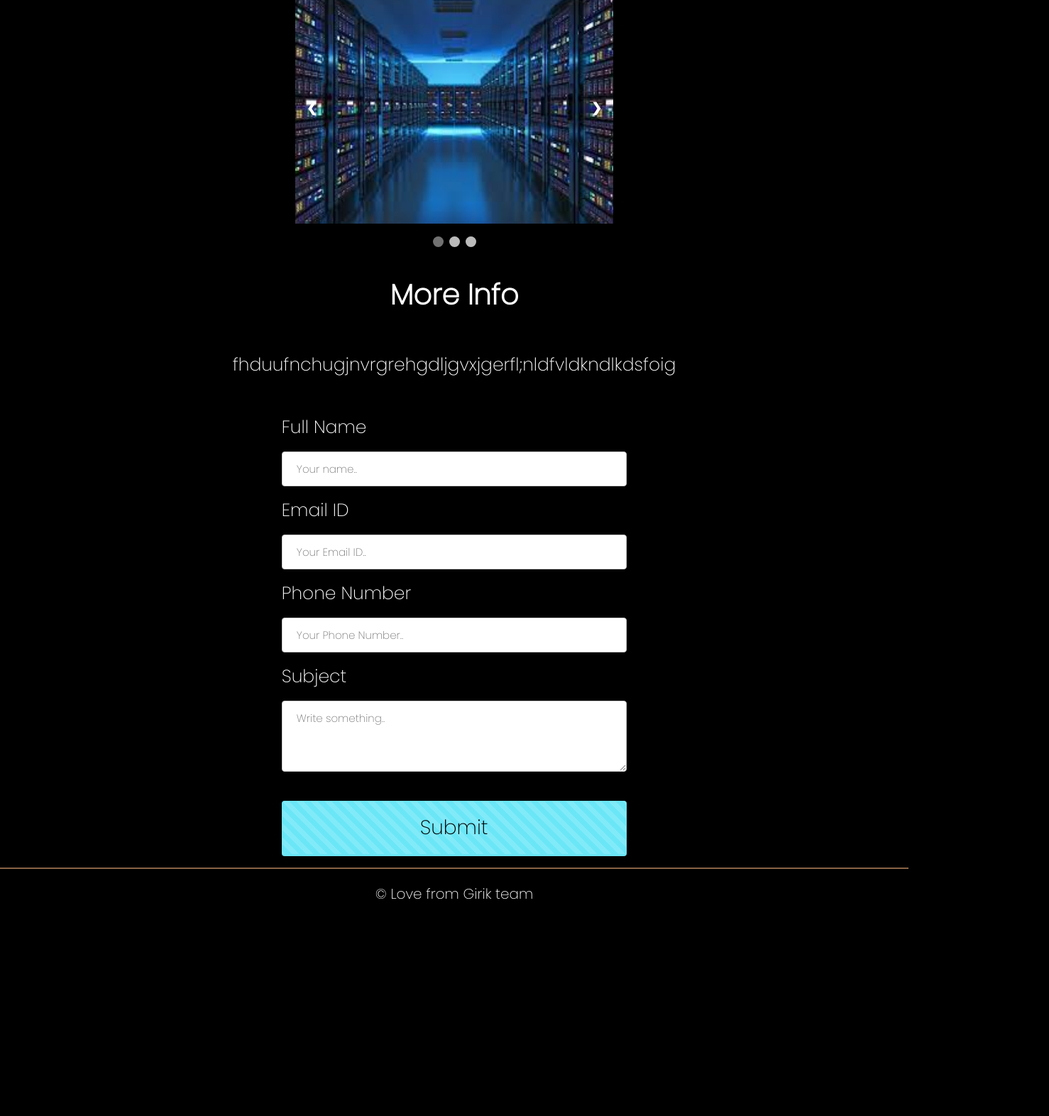
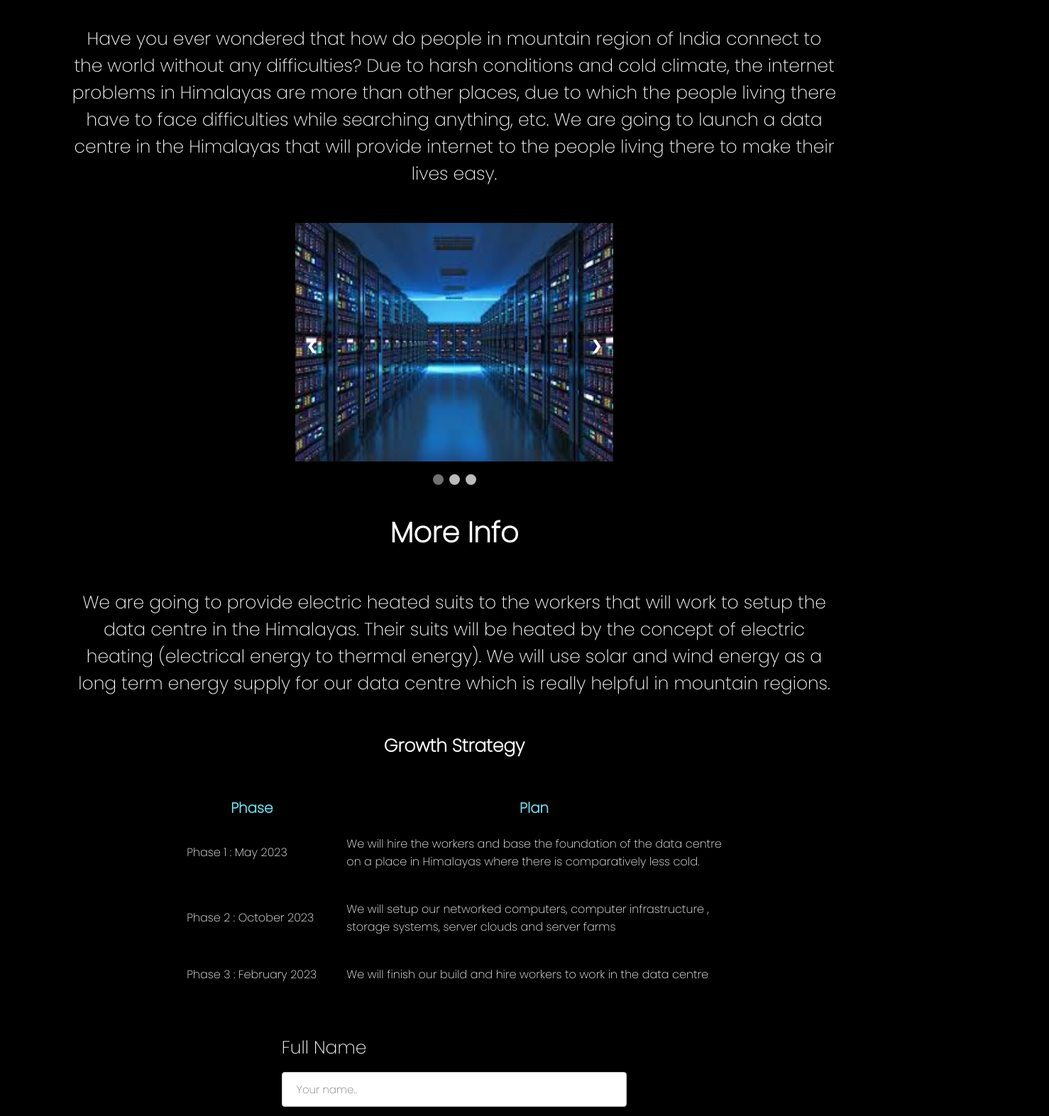
Before and after one commit to KanishkaSingh27/Girik, a plain HTML site: page index.html in a window 1280 px wide. Shown: the part 723-2295 px from the top of the page at 71% size, 1478 px wide, since content can reach past the window. Before the commit the page ends 2017 px from the top, so only its background shows below. Drawn offline with nearby package versions, Linux system fonts and the light colour scheme.

Commit message:
Update index.html

```diff
--- a/index.html
+++ b/index.html
@@ -28,17 +28,19 @@
             <img src="girik.jpg" class="pic">
             <br>
             <h1 class="heading"></h1>
-            <p class="textp1">snddf;ouefn;c;djlfwehiodcnxklewfo;hnrgresmldzdxnfjgnfjegre
-                djanjfljdsdiog'rwnsfkjirwsmkkcdfkljdijrwd'rwjfdnfkeljfejiejje
-                qefjjewhfelqkfmdncsdmklfjwjitrghvfvndsmfkldfkwgbfbmnfd,fewmkgjrggrg
-                ethjdfnsdjkghjrhgj;re
+            <p class="textp1">Introducing the first ever data centre in Himalayas with world class
+              encrypted data security. Our data centre allows all users to store, process, and distribute all kinds of data.
             </p>
+            <marquee>Welcome to the first ever data centre in Himalayas!</marquee>
 <section id="abt">
-            <center><h1 class="heading">About Us</h1>
+           <b> <center><h1 class="heading">About Us</h1></b>
 <p class="textp2">
-    hhedfuipewrhfuprhidishnguipyrhnfsduif89uwerfjkdfhoishfihrgijsnufuerigjehwguwhufihsjdghjdhguirignrejdhguierug
-    rgjheghegheghzsujknjs,kgheruis;zflhruiehwrt443wtferbhdfudshufedghvnjgfhfdsjfkldjkfjidjfkndckajsjfieji
-    dfjhdhfioefdnfjcvvodjsifewfo  ieruewiruoeur
+    Have you ever wondered that how do people in mountain region of India connect to the world without
+    any difficulties? Due to harsh conditions and cold climate, the internet problems in Himalayas
+     are more than other places, due to which the people living there have to face difficulties
+     while searching anything, etc. We are going to launch a data centre in the Himalayas that will
+     provide internet to the people living there to make their lives easy.
+
 </p>
 </center></section>
                 </center>
@@ -107,7 +109,32 @@
         </div>
         <section id="more">
             <center><h1 class="heading">More Info</h1>
-                <p class="textp2">fhduufnchugjnvrgrehgdljgvxjgerfl;nldfvldkndlkdsfoig</p>
+                <p class="textp2">We are going to provide electric heated suits to the workers that will work to setup the data centre in the Himalayas. Their suits will be heated by the concept of electric heating (electrical energy to thermal energy).
+
+                  We will use solar and wind energy as a long term energy supply for our data centre which is really helpful in mountain regions.
+                  <br><p class="textp2" style="margin-top: 30px;"><b>Growth Strategy</b></p></p>
+                  <table>
+                    <tr class="tr">
+                    <th>Phase</th>
+                    <th>Plan</th>
+                    </tr>
+                    <tr class="tr">
+                      <td>Phase 1 : May 2023</td>
+                    <td>We will hire the workers and base the foundation of the data centre <br>on a place in Himalayas where there is comparatively less cold.
+                    </td>
+                    </tr>
+                    <tr class="tr">
+                      <td>Phase 2 : October 2023</td>
+                      <td>We will setup our networked computers, computer 				infrastructure ,<br>
+                         storage systems, server clouds and 					server farms
+                      </td>
+                    </tr>
+                    <tr class="tr">
+                      <td>Phase 3 : February 2023</td>
+                      <td>We will finish our build and hire workers to work in the 				data centre
+                      </td>
+                    </tr>
+                  </table>
             </center>
         </section>
 
@@ -156,7 +183,8 @@
     </script>
     <footer>
         <center>
-        <hr color="#876445">
+
+ <hr color="#6be6f7" style="margin-top:60px;">
         <p style="font-family: 'poppins',sans-serif;font-size:20px;">
           &copy; Love from Girik team
 
```
